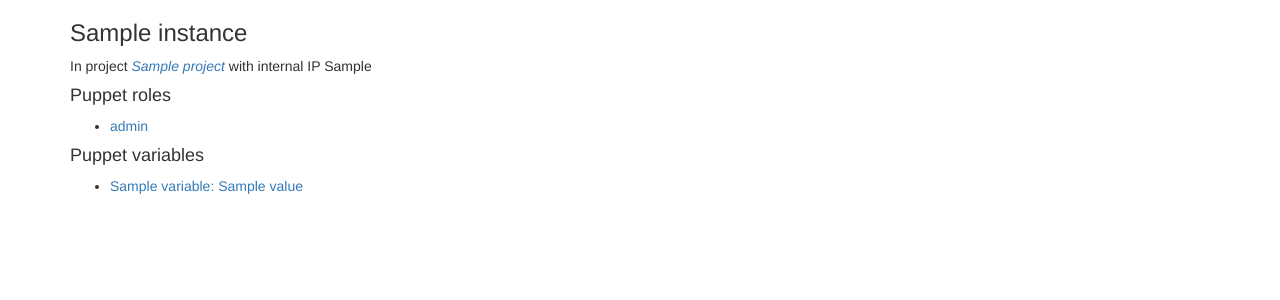
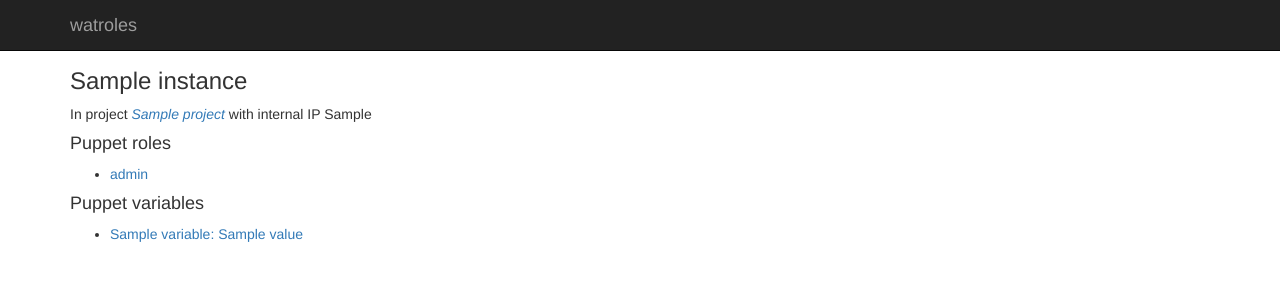
Before and after one commit to yuvipanda/watroles, a Python web app: template watroles/templates/instance_list.html in a window 1280 px wide. Shown: the top 300 px of the page. Run offline with Jinja, Linux system fonts and the light colour scheme; the template is opened without the code that fills it: most values are stand-ins (such as "Sample title", 1, 10 or a date in 2020); some libraries are stand-ins or nearby versions.

Commit message:
Add a simple top nav bar

```diff
--- a/watroles/templates/base.html
+++ b/watroles/templates/base.html
@@ -3,8 +3,20 @@
     <head>
         <title>{% block title %} {% endblock %}</title>
         <link rel="stylesheet" href="https://tools-static.wmflabs.org/cdnjs/ajax/libs/twitter-bootstrap/3.3.4/css/bootstrap.min.css" />
+        <style>
+            body {
+                padding-top: 48px;
+            }
+        </style>
     </head>
     <body>
+        <nav class="navbar navbar-inverse navbar-fixed-top">
+            <div class="container">
+                <div class="navbar-header">
+                    <a class="navbar-brand" href="#">watroles</a>
+                </div>
+            </div>
+        </nav>
         <div class="container">
             {% block body %}
             {% endblock %}
```
